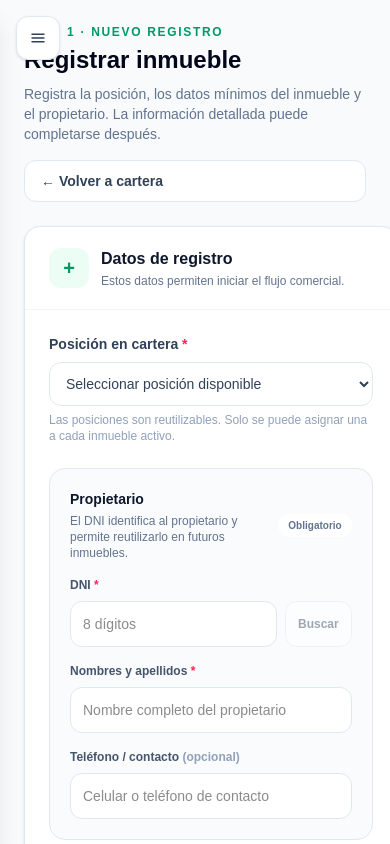
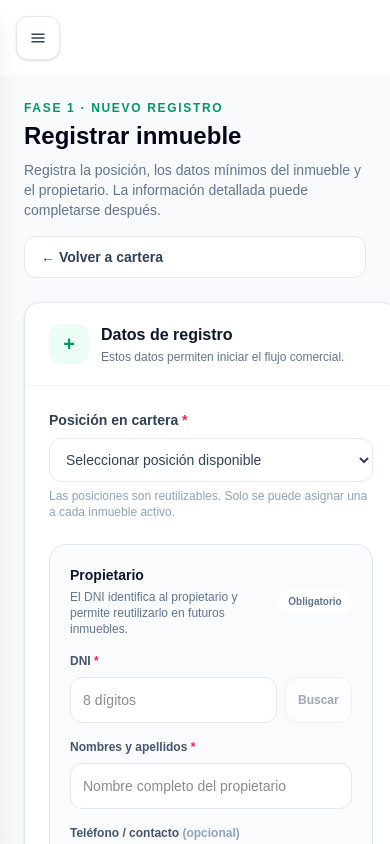
Before and after one commit to cpumaricramoori01-projx/inmobiliaria-alfaro, a Next.js app: page /registrar-inmueble in a window 390 px wide. Shown: the top 844 px of the page. Built offline with nearby package versions, Linux system fonts and the light colour scheme.

Commit message:
Evitar superposicion del menu movil con el encabezado

```diff
--- a/app/layout.tsx
+++ b/app/layout.tsx
@@ -26,7 +26,7 @@ export default function RootLayout({ children }: LayoutProps<"/">) {
     >
       <body className="min-h-full bg-slate-100 text-slate-900">
         <Sidebar />
-        <div className="min-h-screen lg:pl-64">{children}</div>
+        <div className="min-h-screen pt-[76px] lg:pt-0 lg:pl-64">{children}</div>
       </body>
     </html>
   );
```
